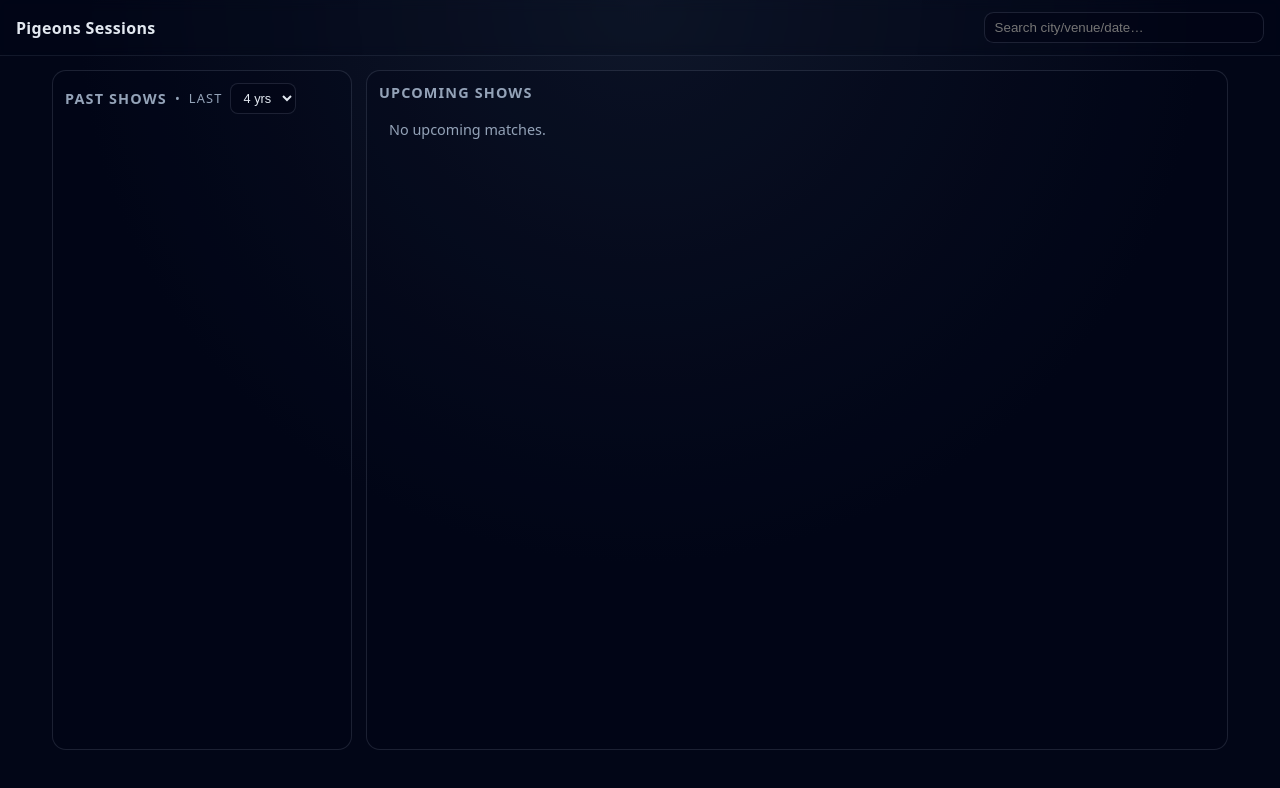
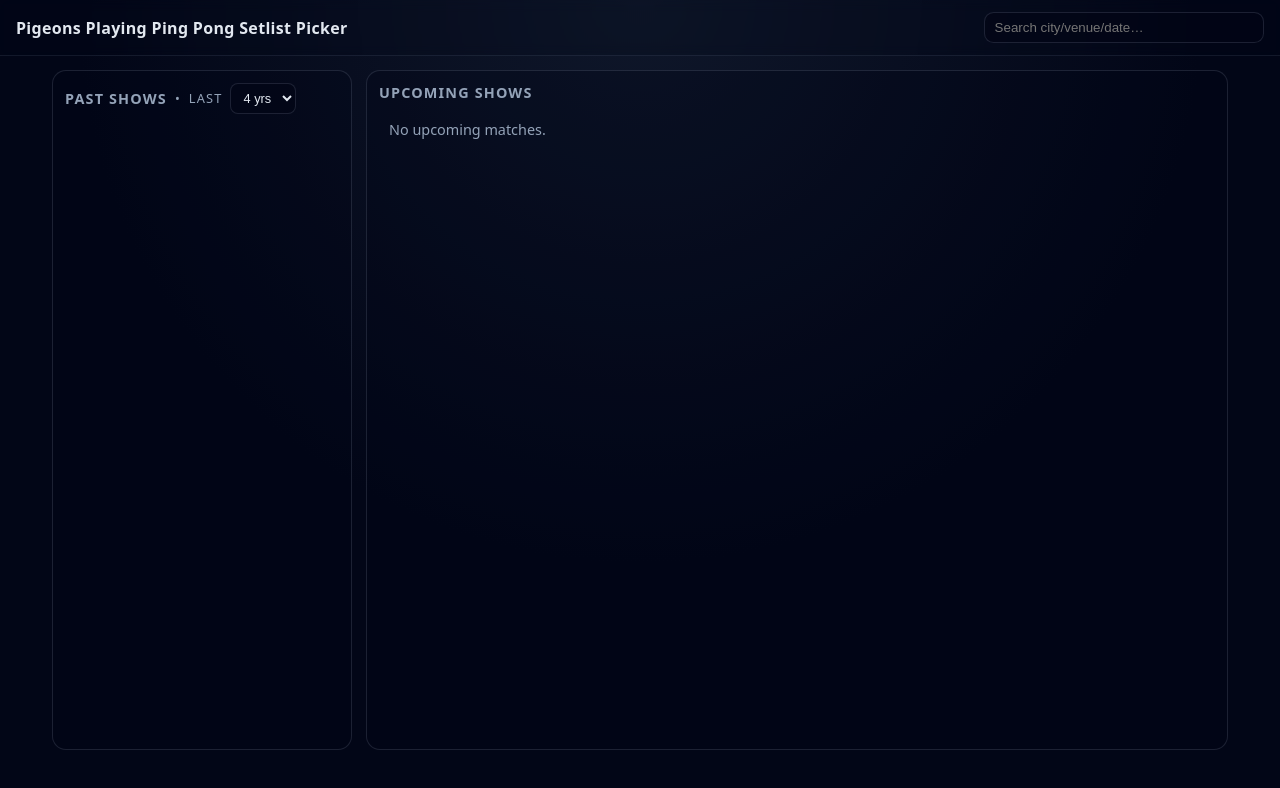
Before and after one commit to Flarol1/pigeons-session-app, a website: page index.html in a window 1280 px wide. Drawn offline with Linux system fonts and the light colour scheme; no server answers.

Commit message:
changed a name

```diff
--- a/index.html
+++ b/index.html
@@ -98,7 +98,7 @@
 </head>
 <body>
   <header>
-    <h1>Pigeons Sessions</h1>
+    <h1>Pigeons Playing Ping Pong Setlist Picker</h1>
     <input id="search" type="text" placeholder="Search city/venue/date…"/>
   </header>
 
```
